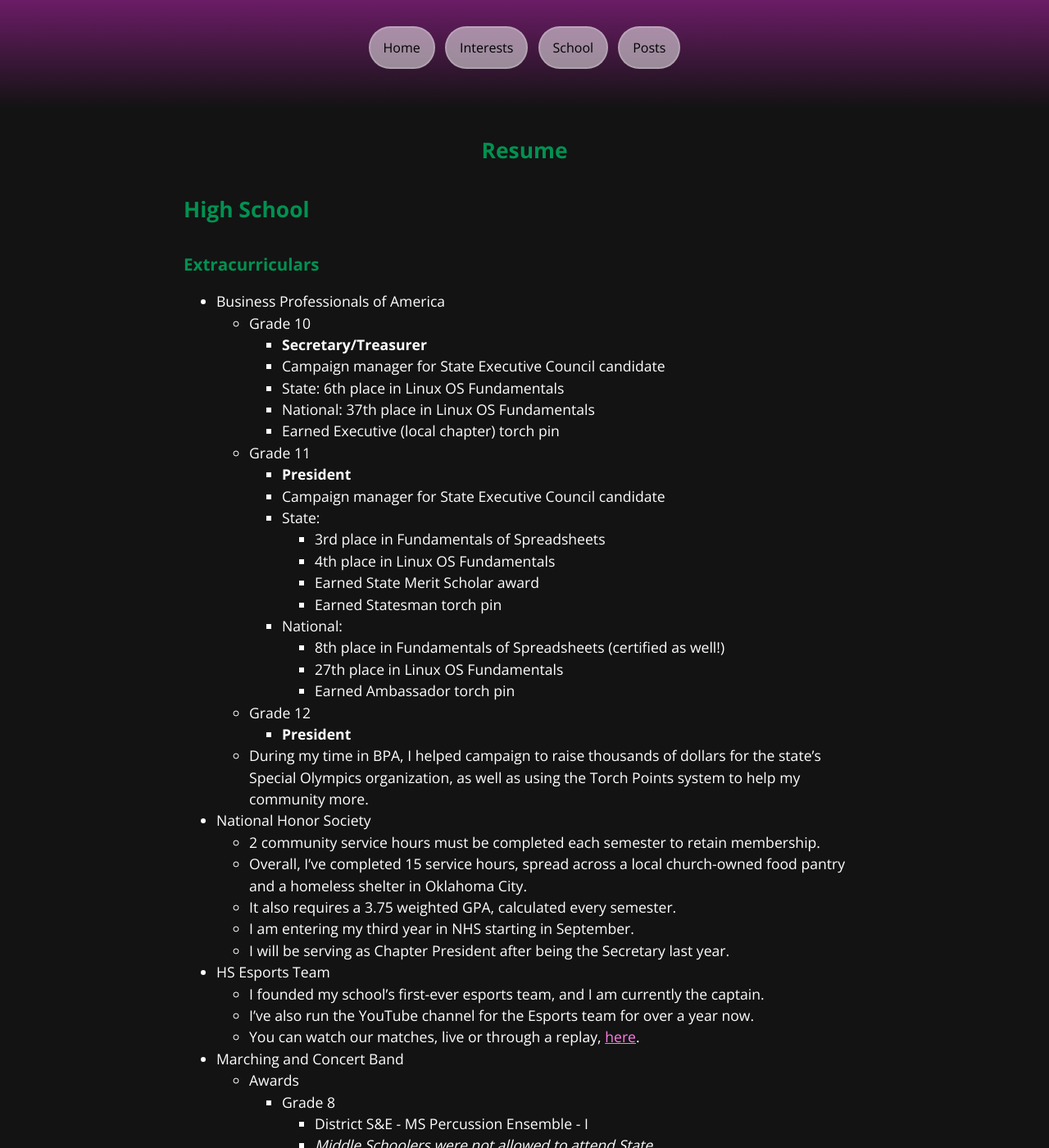
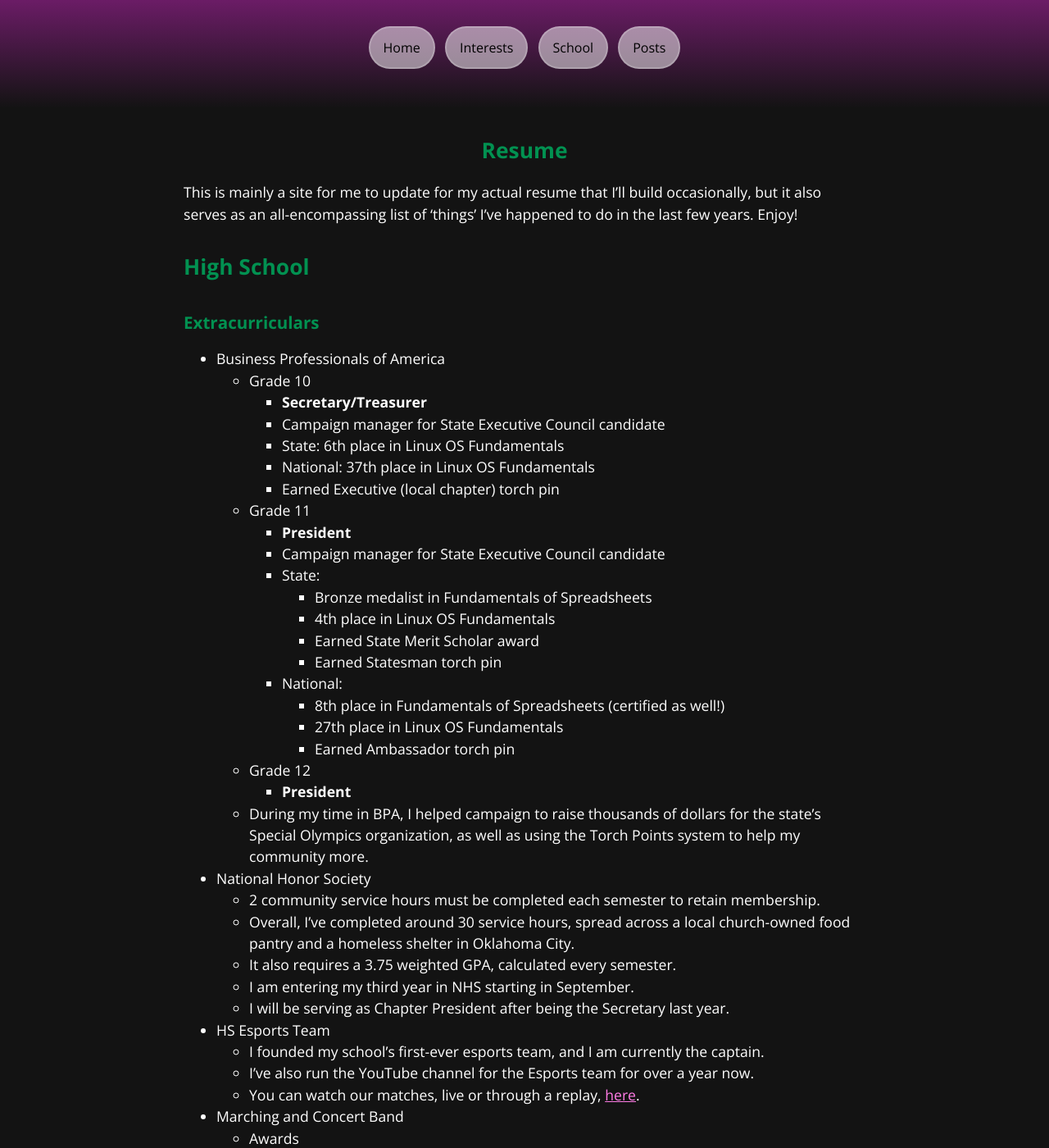
Before and after one commit to gsl4295/me, a Jekyll site: the page built from resume.md, in a window 1280 px wide and 1400 px high. Shown: the whole window at 82% size. Built offline with Jekyll 4.4.1, drawn with Linux system fonts in a browser that asks for light colours; some of the changed text lies outside the part shown.

```diff
--- a/404.html
+++ b/404.html
@@ -17,7 +17,7 @@ layout: main
 </style>
 
 <div class="container">
-  <h1><strong>404</strong></h1>
+  <h1><strong>Error - 404</strong></h1>
 
-  <h3><strong>Error - Page Not Found</strong></h3>
+  <h3><strong>You've clearly taken the road less traveled, and unfortunately, that was for a reason.</strong></h3>
 </div>
--- a/resume.md
+++ b/resume.md
@@ -3,6 +3,9 @@ layout: main
 title: Resume
 permalink: /resume/
 ---
+
+This is mainly a site for me to update for my actual resume that I'll build occasionally,
+but it also serves as an all-encompassing list of 'things' I've happened to do in the last few years. Enjoy!
 
 ## High School
 ### Extracurriculars
@@ -17,7 +20,7 @@ permalink: /resume/
     - **President**
     - Campaign manager for State Executive Council candidate
     - State:
-      - 3rd place in Fundamentals of Spreadsheets
+      - Bronze medalist in Fundamentals of Spreadsheets
       - 4th place in Linux OS Fundamentals
       - Earned State Merit Scholar award
       - Earned Statesman torch pin
@@ -31,7 +34,7 @@ permalink: /resume/
     as well as using the Torch Points system to help my community more.
 - National Honor Society
   - 2 community service hours must be completed each semester to retain membership.
-  - Overall, I've completed 15 service hours, spread across a local church-owned food pantry and a homeless shelter in Oklahoma City.
+  - Overall, I've completed around 30 service hours, spread across a local church-owned food pantry and a homeless shelter in Oklahoma City.
   - It also requires a 3.75 weighted GPA, calculated every semester.
   - I am entering my third year in NHS starting in September.
   - I will be serving as Chapter President after being the Secretary last year.
```
Also changed, not shown: other parts of resume.md (+4 -3 lines), _posts/0001-01-01-the-point.md (deleted, +0 -26 lines), index.md (+2 -1 lines), interests.md (+8 -7 lines), school.md (+1 -4 lines).
